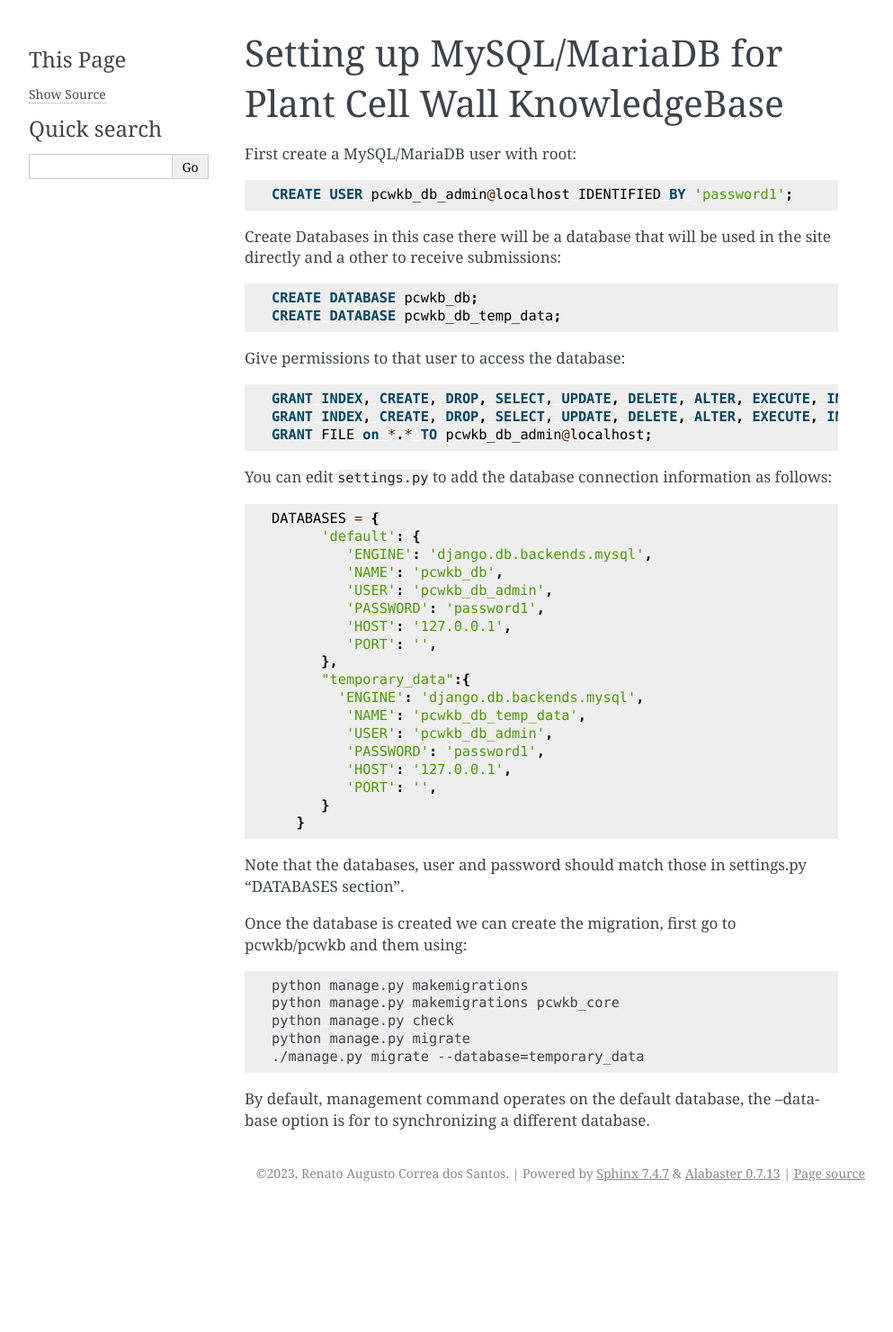
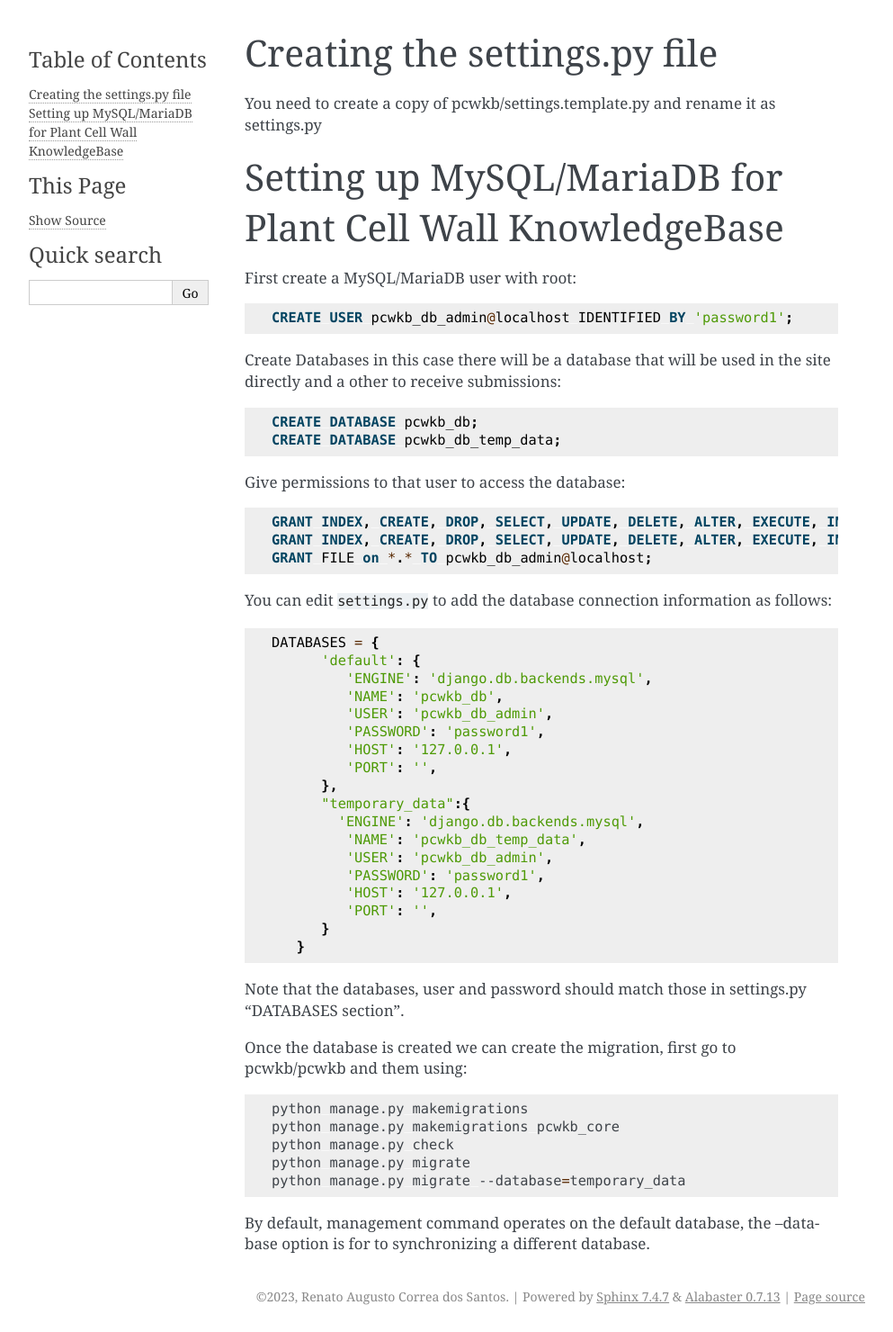
Before and after one commit to labbces/pcwkb, a Sphinx documentation site: the page built from docs/source/connect_mysql.md, in a window 1280 px wide. Shown: the whole page at 90% size, without its empty margins (148-1141 px from the left). Built offline with Sphinx 7.4.7, drawn with Linux system fonts in a browser that asks for light colours; pages that are not in the unit, such as notebooks, are missing from menus; before the commit the page ends 1343 px from its top, so only the background shows below that.

````diff
--- a/docs/source/connect_mysql.md
+++ b/docs/source/connect_mysql.md
@@ -1,3 +1,7 @@
+# Creating the settings.py file
+
+You need to create a copy of pcwkb/settings.template.py and rename it as settings.py
+
 # Setting up MySQL/MariaDB for Plant Cell Wall KnowledgeBase
 
 First create a MySQL/MariaDB user with root:
@@ -54,7 +58,7 @@ python manage.py makemigrations
 python manage.py makemigrations pcwkb_core
 python manage.py check
 python manage.py migrate
-./manage.py migrate --database=temporary_data
+python manage.py migrate --database=temporary_data
 ```
 
 By default, management command operates on the default database, the --database option is for to synchronizing a different database.
````
Also changed, not shown: other parts of docs/source/connect_mysql.md (+1 -1 lines), README.md (+2 -0 lines), docs/source/haystack.md (+0 -3 lines), docs/source/solr_setup.md (+2 -0 lines), 2 other files.
